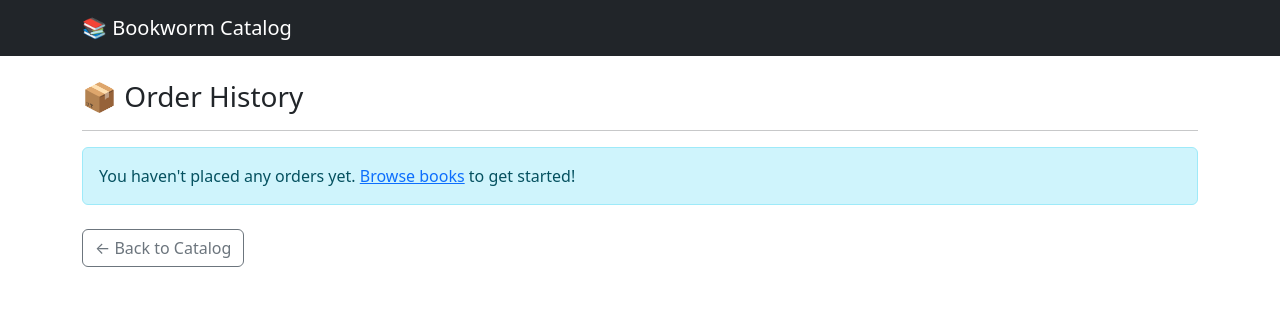
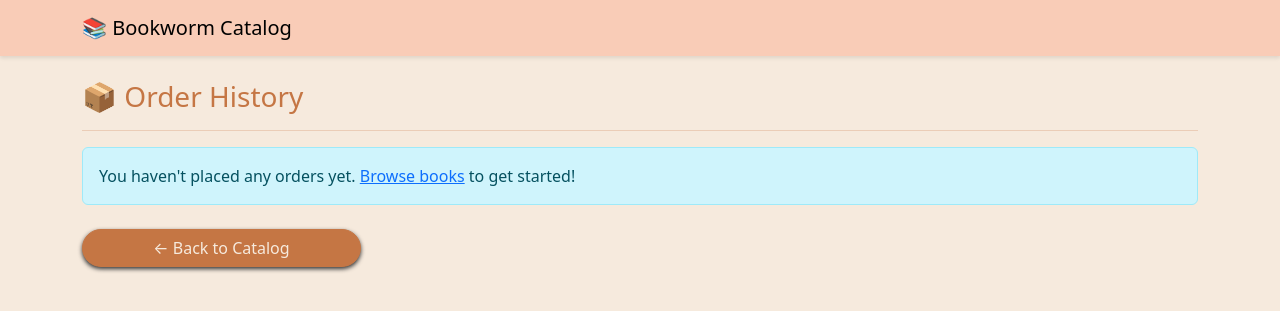
Before and after one commit to g3se/bookworm, a Django app: page /orders/history/ in a window 1280 px wide. Shown: the top 311 px of the page. Run offline with Django 5.2, Linux system fonts and the light colour scheme; a user stored in the database is signed in; data comes from the database, SQL or seed files in the repository.

Commit message:
updating style for orderhistory

```diff
--- a/bookworm/orders/templates/orders/order_history.html
+++ b/bookworm/orders/templates/orders/order_history.html
@@ -1,12 +1,14 @@
+{% load static %}
 <!DOCTYPE html>
 <html>
 <head>
     <title>Order History - Bookworm</title>
     <link href="https://cdn.jsdelivr.net/npm/bootstrap@5.3.0/dist/css/bootstrap.min.css" rel="stylesheet">
+    <link rel="stylesheet" href="{% static 'catalog/style.css' %}">
 </head>
 <body>
 
-<nav class="navbar navbar-dark bg-dark">
+<nav class="navbar bookworm-navbar">
     <div class="container">
         <a class="navbar-brand" href="/books/">📚 Bookworm Catalog</a>
     </div>
@@ -15,7 +17,11 @@
 <div class="container mt-4">
     <h3>📦 Order History</h3>
     <hr>
-
+     {% if messages %}
+        {% for message in messages %}
+            <div class="alert alert-{{ message.tags }}">{{ message }}</div>
+        {% endfor %}
+    {% endif %}
     {% if orders %}
         <table class="table table-bordered">
             <thead class="table-dark">
@@ -51,7 +57,8 @@
         </div>
     {% endif %}
 
-    <a href="/books/" class="btn btn-outline-secondary mt-2">
+
+    <a href="/books/" class="btn  mt-2 bookworm-button">
         ← Back to Catalog
     </a>
 </div>
--- a/bookworm/static/accounts/style.css
+++ b/bookworm/static/accounts/style.css
@@ -1,7 +1,6 @@
 /* Accounts page styles */
 :root {
-    --bookworm-navbar: #c2b280;
-    --bookworm-navbar-test-green: #9E7462;
+    --bookworm-navbar: #F9CCB7;
     --bookworm-button: #c57644;
     --bookworm-button-hover: #744426;
     --bookworm-background: #f6eadd;
@@ -112,7 +111,7 @@
     margin-bottom: 6px;
 }
 .bookworm-navbar {
-    background-color: var(--bookworm-navbar-test-green);
+    background-color: var(--bookworm-navbar);
     box-shadow: 0 2px 4px rgba(0, 0, 0, 0.1);
     filter: drop-shadow(0px 1px 5px var(--bookworm-button-hover));
 }
--- a/bookworm/static/catalog/style.css
+++ b/bookworm/static/catalog/style.css
@@ -1,6 +1,6 @@
 /* Catalog page styles */
 :root {
-    --bookworm-navbar: #c2b280;
+    --bookworm-navbar: #F9CCB7;
     --bookworm-button: #c57644;
     --bookworm-button-hover: #744426;
     --bookworm-background: #f6eadd;
@@ -69,6 +69,20 @@
     background-color: var(--bookworm-navbar);
     box-shadow: 0 2px 4px rgba(0, 0, 0, 0.1);
 }
+.bookworm-button {
+    width: 25%;
+    border-radius: 25px;
+    box-shadow: #333 0px 2px 4px;
+    background-color: var(--bookworm-button);
+    border: 1px solid var(--bookworm-button);
+    color: var(--bookworm-background);
+
+}
+
+.bookworm-button:hover {
+    background-color: var(--bookworm-button-hover);
+    border-color: var(--bookworm-button-hover);
+}
 body {
     background-color: var(--bookworm-background);
     color: var(--bookworm-text);
```
Also changed, not shown: bookworm/static/css/style.css (+12 -2 lines).
